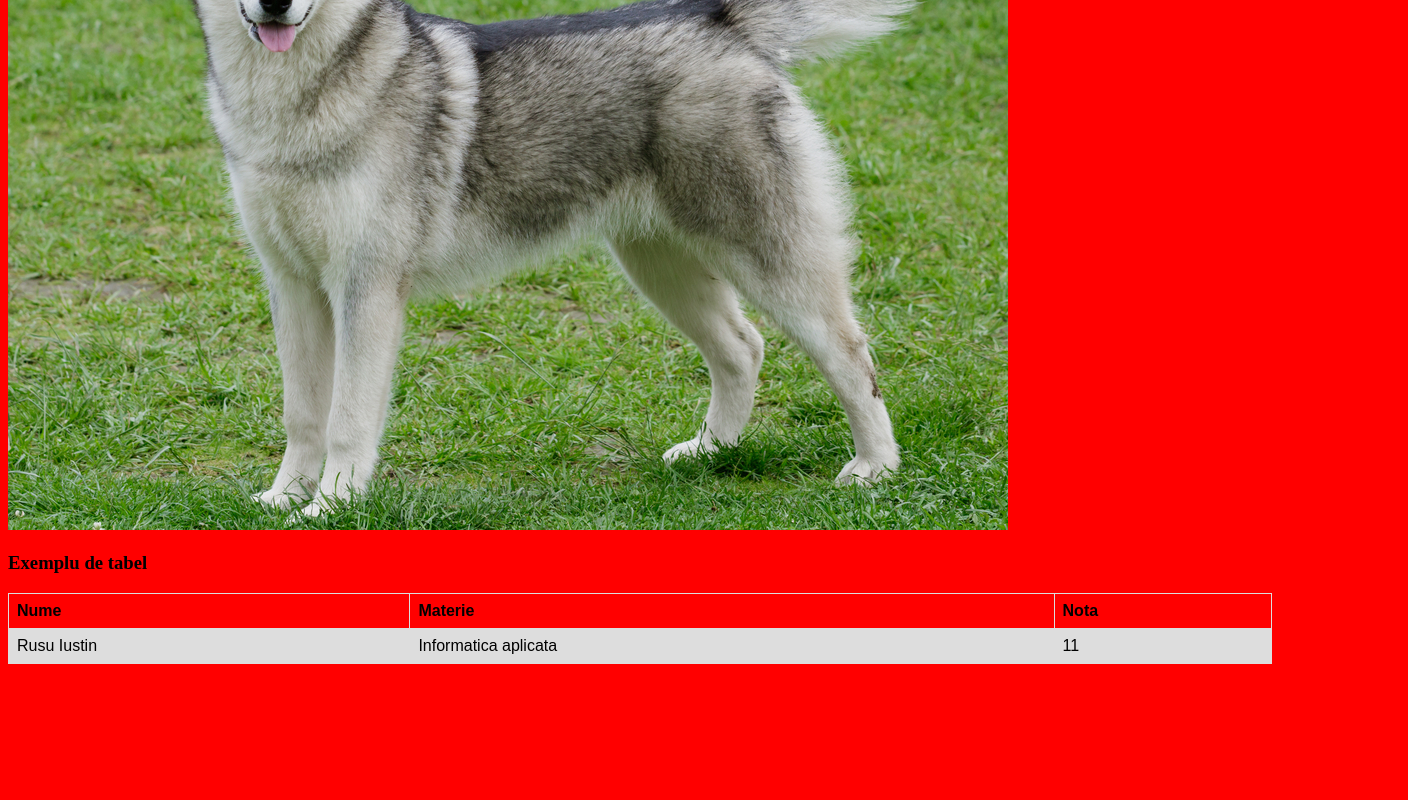
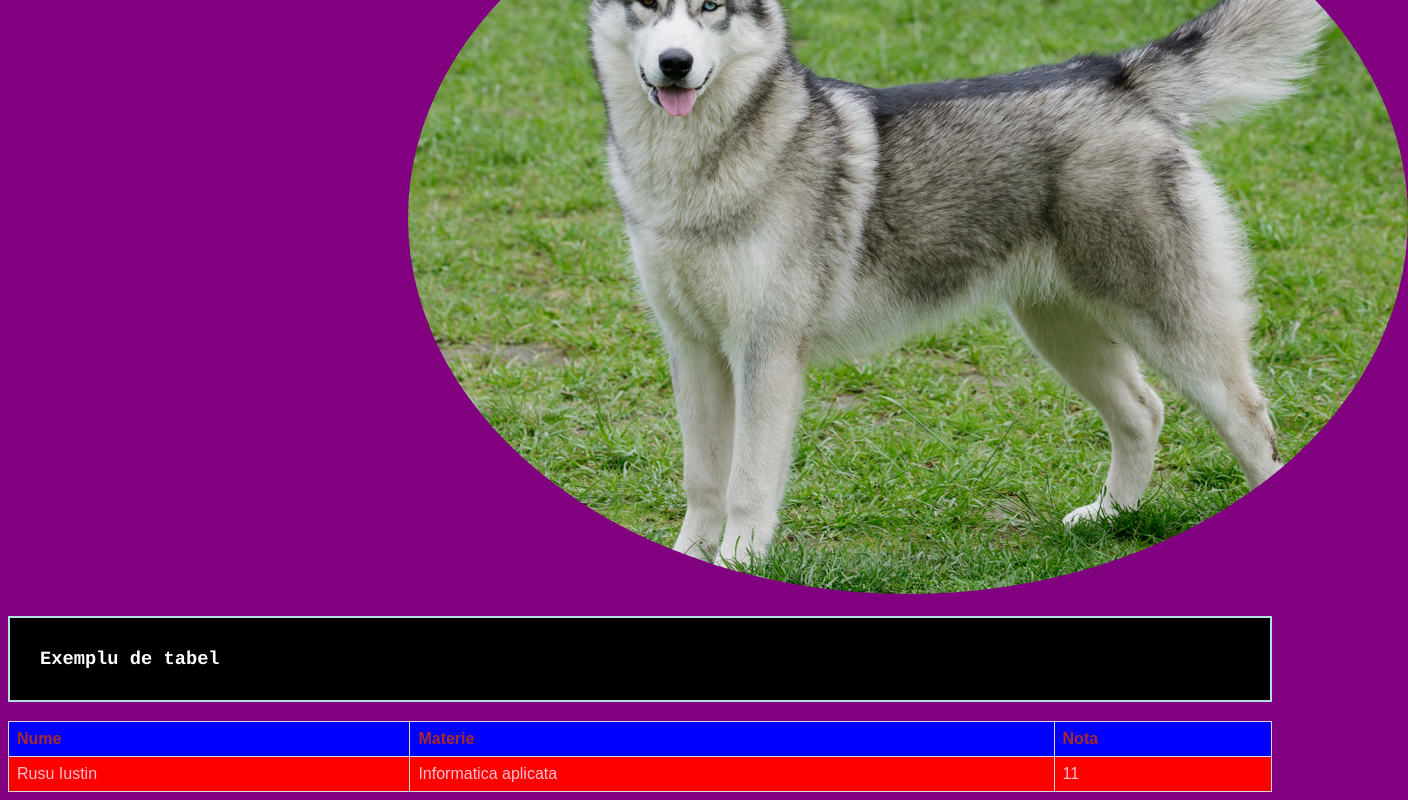
Before and after one commit to iustinr1/Lab-5, a plain HTML site: page index.html in a window 1280 px wide. Shown: the part 343-1143 px from the top of the page, 1408 px wide, since content can reach past the window. Before the commit the page ends 1015 px from the top, so only its background shows below. Drawn offline with Linux system fonts and the light colour scheme; files whose address does not match are found by name.

Commit message:
Update index.html

```diff
--- a/index.html
+++ b/index.html
@@ -4,7 +4,28 @@
 <head>
 <title>Home</title>
 <style>
-body {background-color: red;}
+img {
+border-radius:50%;
+}
+img{
+position:relative;
+left: 400px;
+}
+h3	 {
+  background-color:black;
+  border: 2px solid powderblue;
+  padding: 30px
+}
+h3{
+font-family: courier
+
+}
+h1 {
+font-family: courier
+}
+body {background-color: purple;}
+h1 {color: yellow;}
+h3 {color: white;}
 table {
   font-family: arial, sans-serif;
   border-collapse: collapse;
@@ -16,14 +37,18 @@ td, th {
   text-align: left;
   padding: 8px;
 }
+th {
+ background-color:blue;
+ color:brown;
+}
 
 tr:nth-child(even) {
-  background-color: #dddddd;
+  background-color:red;
+  color:pink;
 }
 </style>
 </head>
 <body>
-
 <h1> Rusu Iustin </h1>
 <h3> Descire animal de companie </h3>
 
```
